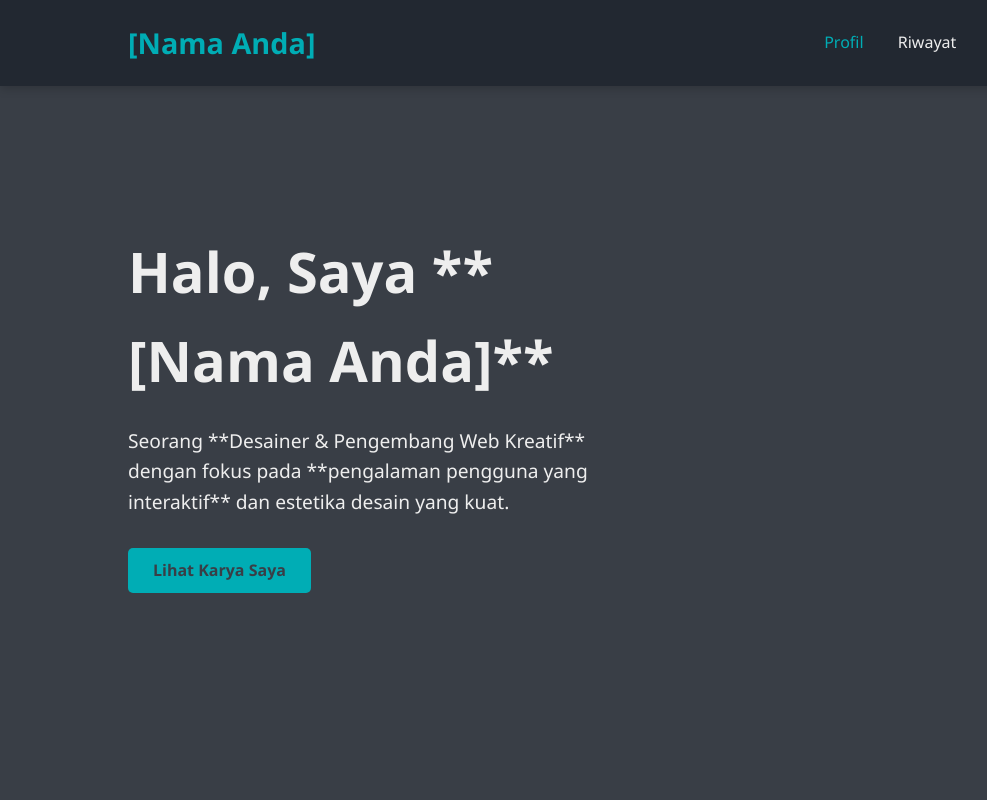
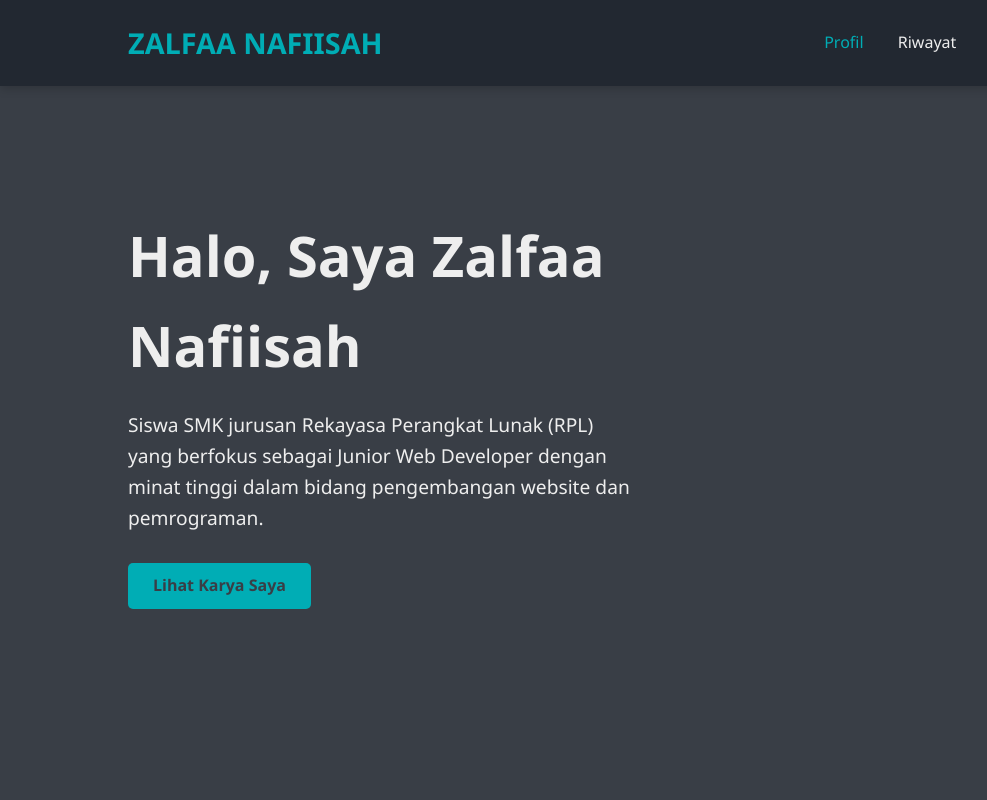
Before and after one commit to zalfa4nafi/zalfa4nafi.github.io, a plain HTML site: page index.html in a window 1280 px wide. Shown: the top 800 px of the page, 0-987 px from the left. Drawn offline with Linux system fonts and the light colour scheme.

Commit message:
Update index.html

```diff
--- a/index.html
+++ b/index.html
@@ -3,7 +3,7 @@
 <head>
     <meta charset="UTF-8">
     <meta name="viewport" content="width=device-width, initial-scale=1.0">
-    <title>Portofolio Kreatif - [Nama Anda]</title>
+    <title>Portofolio Kreatif - [Zalfaa Nafiisah]</title>
     <link rel="stylesheet" href="https://cdnjs.cloudflare.com/ajax/libs/font-awesome/6.0.0-beta3/css/all.min.css">
 
     <style>
@@ -382,7 +382,7 @@
 <body>
 
     <header class="header">
-        <a href="#" class="logo">[Nama Anda]</a>
+        <a href="#" class="logo">ZALFAA NAFIISAH</a>
         <nav class="navbar">
             <a href="#home" class="active">Profil</a>
             <a href="#riwayat">Riwayat</a>
@@ -395,8 +395,8 @@
     <main>
         <section id="home" class="hero">
             <div class="hero-content">
-                <h1>Halo, Saya **[Nama Anda]**</h1>
-                <p>Seorang **Desainer & Pengembang Web Kreatif** dengan fokus pada **pengalaman pengguna yang interaktif** dan estetika desain yang kuat.</p>
+                <h1>Halo, Saya Zalfaa Nafiisah</h1>
+                <p>Siswa SMK jurusan Rekayasa Perangkat Lunak (RPL) yang berfokus sebagai Junior Web Developer dengan minat tinggi dalam bidang pengembangan website dan pemrograman.</p>
                 <a href="#portofolio" class="btn">Lihat Karya Saya</a>
             </div>
             <div class="hero-image">
```
